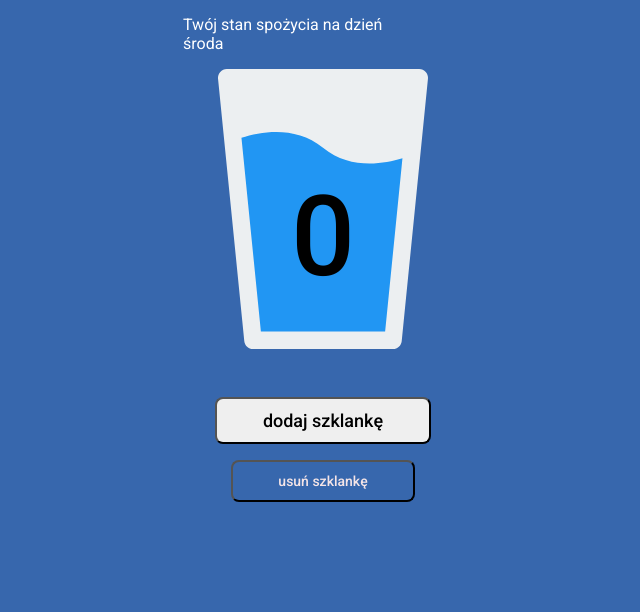
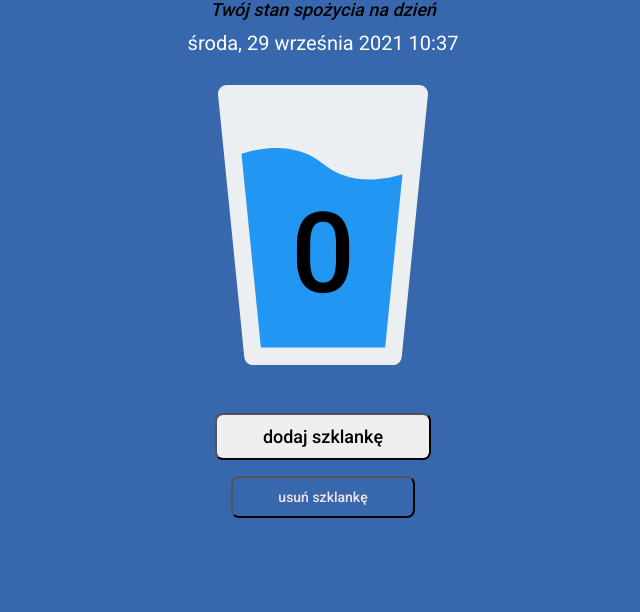
Before and after one commit to konradbujas/hydrapp, a website built with webpack: page src/pages/index.html in a window 1280 px wide. Shown: the part 188-800 px from the top of the page, without its empty margins (317-957 px from the left). Built offline with nearby package versions, Linux system fonts and the light colour scheme.

Commit message:
styles welcome message

```diff
--- a/src/js/index.js
+++ b/src/js/index.js
@@ -1,8 +1,8 @@
 import '../scss/main.scss';
 
 // uncomment the lines below to enable PWA
-import {registerSW} from './pwa.js';
-registerSW();
+// import {registerSW} from './pwa.js';
+// registerSW();
 
 /* place your code below */
 
@@ -13,22 +13,22 @@ import moment from 'moment';
 import 'moment/locale/pl';
 console.log(moment);
 
-const todayDay =  moment().format('dddd');
+const todayIs =  moment().format('LLLL');
 
 const todayPlaceholder = document.querySelector('.today--js');
-todayPlaceholder.innerHTML = todayDay;
+todayPlaceholder.innerHTML = todayIs;
 
-console.log(todayDay);
+console.log(todayIs);
 
-
-
-
-
-
+// definiowanie zmiennych przycisków
 const glassCounter = document.querySelector('.glass__counter--js');
 const buttonAdd = document.querySelector('.button--js');
 const buttonRemove = document.querySelector('.button-remove--js');
 const key = new Date().toISOString().slice(0, 10);
+
+// Zmiana z moment na Date()
+// // const now = new Date().toLocaleDateString().slice(0, 10);
+// // console.log(now)
 
 let currentGlassCounter = 0;
 
--- a/src/pages/index.html
+++ b/src/pages/index.html
@@ -13,7 +13,7 @@
     <meta property="og:image" content="https://konradbujas.github.io/hydrapp/public/og.png">
 
     <!-- uncomment the line below to enable PWA  -->
-    <link rel="manifest" href="manifest.json">
+    <!-- <link rel="manifest" href="manifest.json"> -->
 
 
 
@@ -53,7 +53,7 @@
 
     <main class="app">
       <h1 class="app__title">hydrapp</h1>
-      <p class="app__welcome"> Twój stan spożycia na dzień</br><span class="app__today today--js"></span></p>
+      <p class=""><span class="app__welcome">Twój stan spożycia na dzień</span><span class="app__today today--js"></span></p>
       <div class="glass">
         <span class="glass__counter glass__counter--js">0</span>
       </div>
--- a/src/scss/modules/app.scss
+++ b/src/scss/modules/app.scss
@@ -1,14 +1,28 @@
 .app{
+
+  text-align: center;
+  font-family: Roboto;
     &__title{
-      font-family: Roboto;
       font-style: normal;
       font-weight: 500;
       font-size: 55px;
       line-height: 64px;
-      text-align: center;
       margin: 0 0 30px;
     }
-    &__today{
+    &__today {
+      color: white;
+      font-size: 20px;
+      display: block;
+      margin: 0 0 30px;
+
+    }
+    &__welcome {
+      display: block;
+      color: black;
+      font-style: italic;
+      font-size: 18px;
+      font-weight: 500;
       margin: 0 0 12px;
+
     }
   }
```
